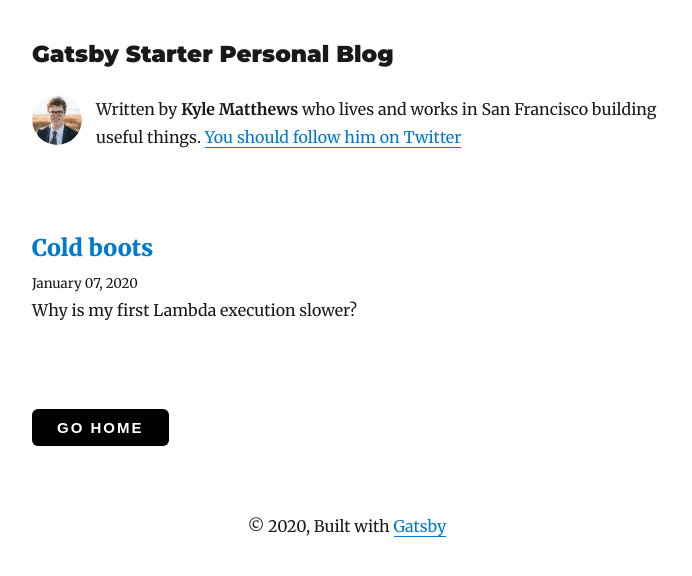
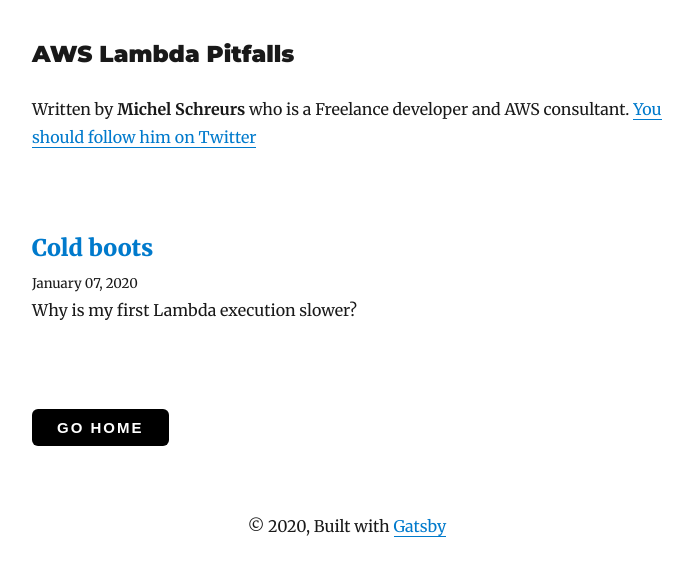
Before and after one commit to michel-schreurs/aws-lambda-blog, a Gatsby site: page /blog in a window 1280 px wide. Shown: the whole page, without its empty margins (293-985 px from the left). Built offline with nearby package versions, Linux system fonts and the light colour scheme; Gatsby itself is replaced by a stand-in of ours; some packages are replaced by stand-ins of ours.

Commit message:
feat: update bio

```diff
--- a/gatsby-config.js
+++ b/gatsby-config.js
@@ -1,12 +1,12 @@
 module.exports = {
   siteMetadata: {
     // edit below
-    title: `Gatsby Starter Personal Blog`,
-    author: `Kyle Matthews`,
-    description: `A starter personal blog with styled components, dark mode, and Netlify CMS.`,
+    title: `AWS Lambda Pitfalls`,
+    author: `Michel Schreurs`,
+    description: `Tips regarding common pitfalls I've encountered using AWS Lamba.`,
     siteUrl: `https://gatsby-starter-blog-demo.netlify.com/`,
     social: {
-      twitter: `kylemathews`,
+      twitter: `sjreuder`,
     },
   },
   plugins: [
--- a/src/components/bio.js
+++ b/src/components/bio.js
@@ -7,10 +7,10 @@
 
 import React from "react"
 import { StaticQuery, graphql } from "gatsby"
-import Image from "gatsby-image"
+// import Image from "gatsby-image"
 import styled from "styled-components"
 
-import { rhythm } from "../utils/typography"
+// import { rhythm } from "../utils/typography"
 
 function Bio() {
   return (
@@ -20,7 +20,7 @@ function Bio() {
         const { author, social } = data.site.siteMetadata
         return (
           <Container>
-            <Image
+            {/* <Image
               fixed={data.avatar.childImageSharp.fixed}
               alt={author}
               style={{
@@ -32,10 +32,9 @@ function Bio() {
               imgStyle={{
                 borderRadius: `50%`,
               }}
-            />
+            /> */}
             <p>
-              Written by <strong>{author}</strong> who lives and works in San
-              Francisco building useful things.
+              Written by <strong>{author}</strong> who is a Freelance developer and AWS consultant.
               {` `}
               <a href={`https://twitter.com/${social.twitter}`}>
                 You should follow him on Twitter
```
